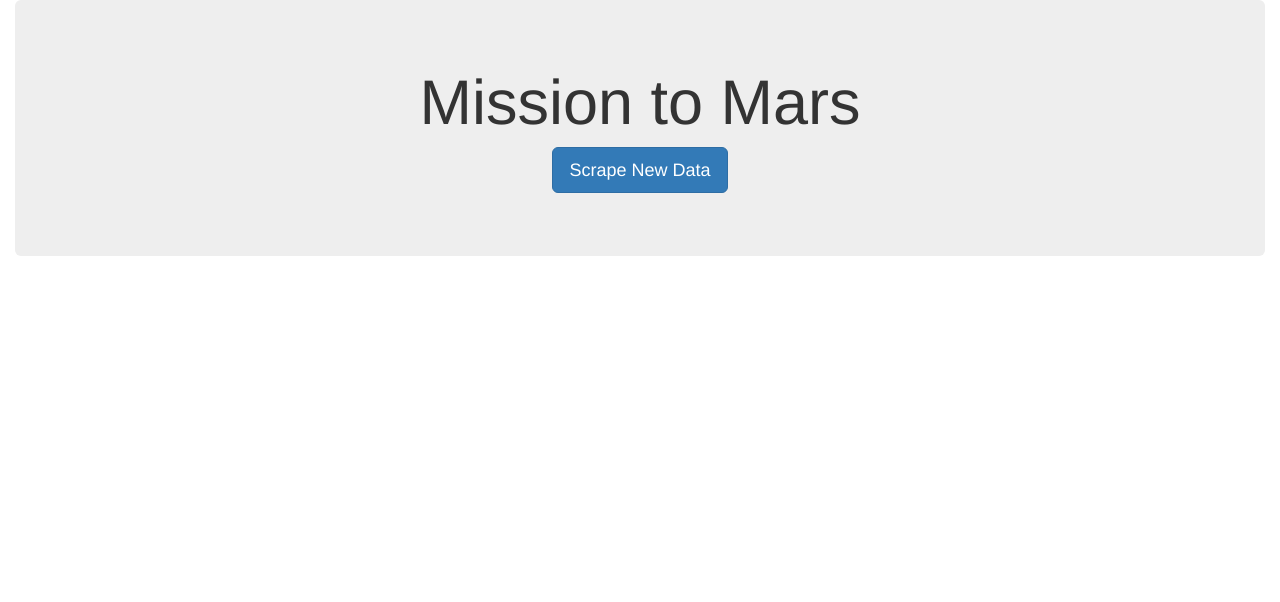
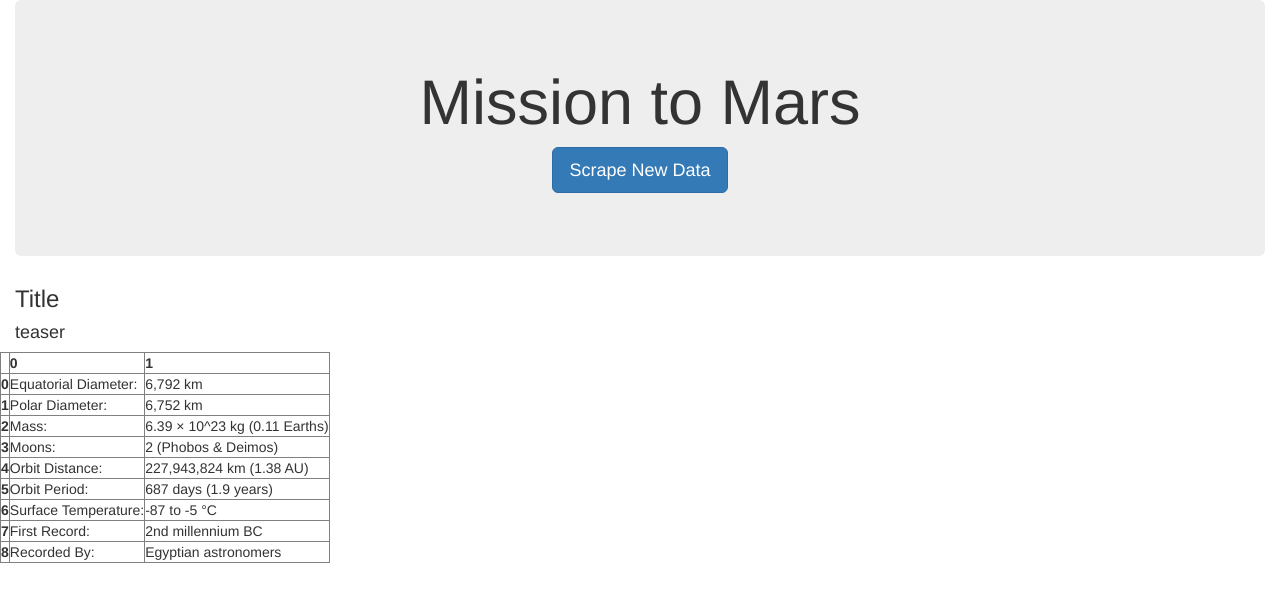
Before and after one commit to adam-katz97/web-scraping-challenge, a Flask app: template mission_to_mars/templates/index.html in a window 1280 px wide. Shown: the top 602 px of the page. Run offline with Flask 2, Linux system fonts and the light colour scheme; the template is opened without the code that fills it, so the values that code supplies are empty; some libraries are stand-ins or nearby versions.

Commit message:
inserts the fact table to the html page and messes with the app and scrapper to pull the information.

```diff
--- a/mission_to_mars/templates/index.html
+++ b/mission_to_mars/templates/index.html
@@ -3,6 +3,7 @@
 <head>
     <meta charset="UTF-8">
     <meta name="viewport" content="width=device-width, initial-scale=1.0">
+    <meta http-equiv="X-UA-Compatible" content="ie=edge">
     <title>Mars Information</title>
     <link rel="stylesheet" href="https://maxcdn.bootstrapcdn.com/bootstrap/3.3.7/css/bootstrap.min.css">
 </head>
@@ -12,7 +13,10 @@
             <h1>Mission to Mars</h1>
             <p><a class="btn btn-primary btn-lg" href="/scrape" role="button">Scrape New Data</a></p>
         </div>
+        <h3>Title {{ data.news_title }}</h3>
+        <h4>teaser  {{ data.news_p }}</h4>
     </div>
+    <table border="1" class="dataframe">  <thead>    <tr style="text-align: right;">      <th></th>      <th>0</th>      <th>1</th>    </tr>  </thead>  <tbody>    <tr>      <th>0</th>      <td>Equatorial Diameter:</td>      <td>6,792 km</td>    </tr>    <tr>      <th>1</th>      <td>Polar Diameter:</td>      <td>6,752 km</td>    </tr>    <tr>      <th>2</th>      <td>Mass:</td>      <td>6.39 × 10^23 kg (0.11 Earths)</td>    </tr>    <tr>      <th>3</th>      <td>Moons:</td>      <td>2 (Phobos &amp; Deimos)</td>    </tr>    <tr>      <th>4</th>      <td>Orbit Distance:</td>      <td>227,943,824 km (1.38 AU)</td>    </tr>    <tr>      <th>5</th>      <td>Orbit Period:</td>      <td>687 days (1.9 years)</td>    </tr>    <tr>      <th>6</th>      <td>Surface Temperature:</td>      <td>-87 to -5 °C</td>    </tr>    <tr>      <th>7</th>      <td>First Record:</td>      <td>2nd millennium BC</td>    </tr>    <tr>      <th>8</th>      <td>Recorded By:</td>      <td>Egyptian astronomers</td>    </tr>  </tbody></table>
 
 </body>
 </html>
```
Also changed, not shown: mission_to_mars/app.py (+6 -1 lines), mission_to_mars/scrape_mars.py (+3 -5 lines).
